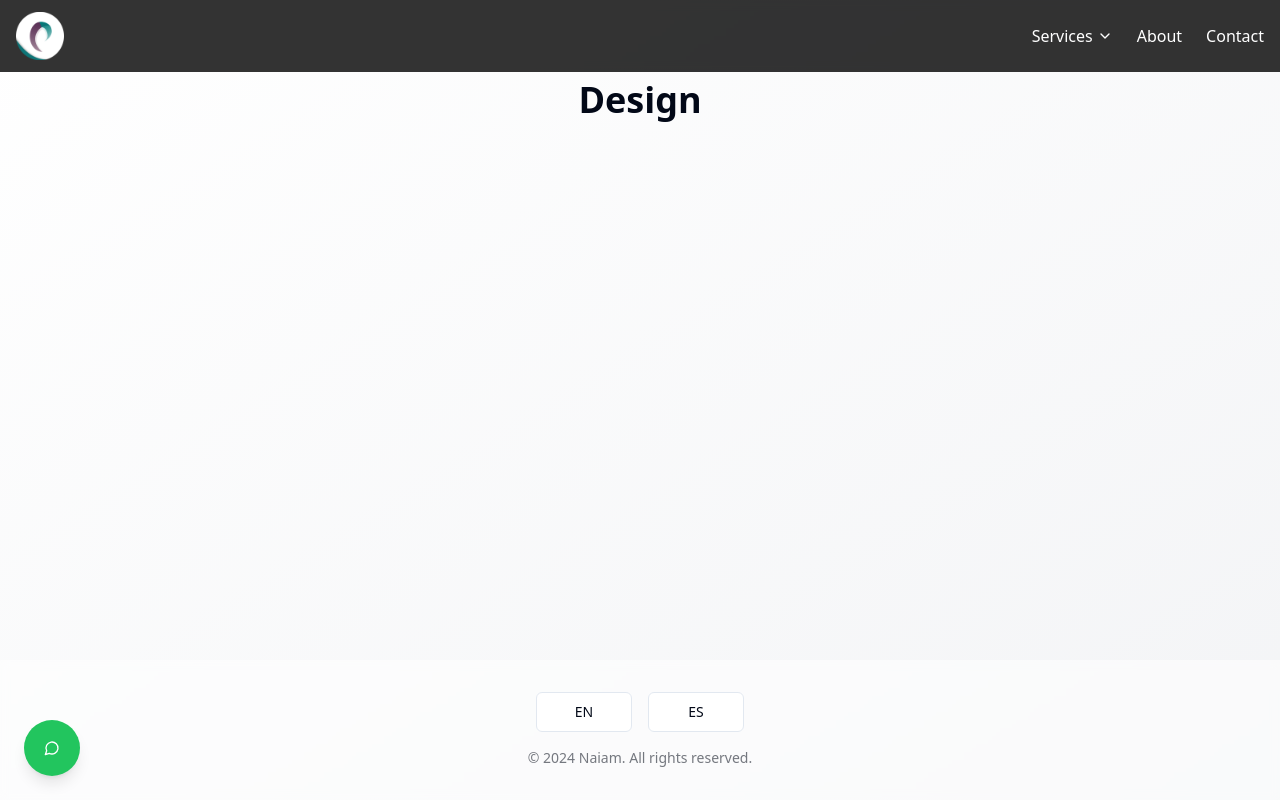
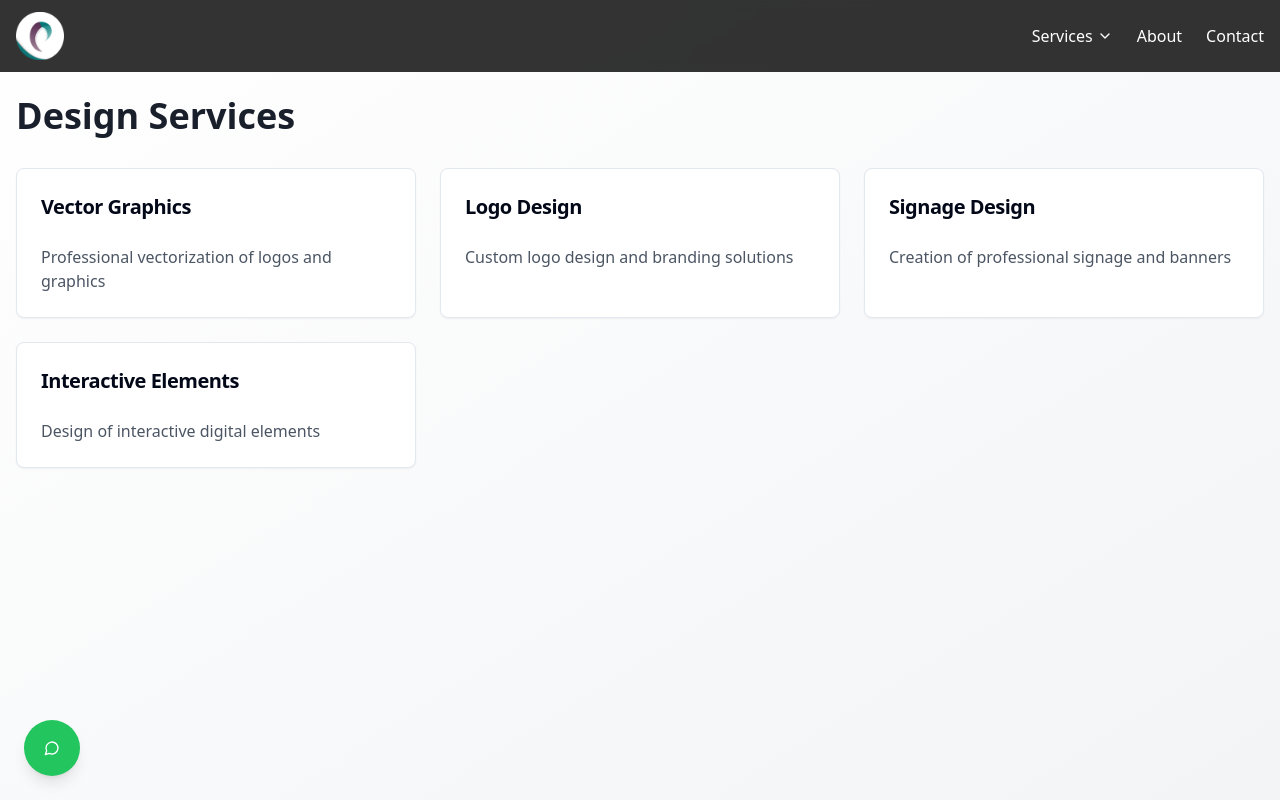
Before and after one commit to NaiamStudio/naiam, a React (Vite) app: page /en/design in a window 1280 px wide. Built offline with nearby package versions, Linux system fonts and the light colour scheme.

Commit message:
Reverted to edit 48cc6de9-79a6-47dc-9a5c-d2797ed617a2: "Fix dropdown and scrollable updates
Restore the "Services" dropdown in the navigation and ensure it only displays the category of services. Additionally, indicate that the "Latest Updates" section is scrollable.
[skip gpt_engineer]"

```diff
--- a/src/components/Footer.tsx
+++ /dev/null
@@ -1,42 +0,0 @@
-import { useNavigate } from "react-router-dom";
-import { Button } from "./ui/button";
-
-export const Footer = ({ lang = "en" }: { lang?: string }) => {
-  const navigate = useNavigate();
-
-  return (
-    <footer className="py-8 bg-white/50 backdrop-blur-sm">
-      <div className="container mx-auto px-4">
-        <div className="flex flex-col items-center gap-4">
-          <div className="flex gap-4">
-            <Button
-              onClick={() => {
-                const currentPath = window.location.pathname;
-                const newPath = currentPath.replace(/\/(en|es)/, '/en');
-                navigate(newPath);
-              }}
-              variant="outline"
-              className="w-24 hover:bg-naiam-teal hover:text-white transition-colors"
-            >
-              EN
-            </Button>
-            <Button
-              onClick={() => {
-                const currentPath = window.location.pathname;
-                const newPath = currentPath.replace(/\/(en|es)/, '/es');
-                navigate(newPath);
-              }}
-              variant="outline"
-              className="w-24 hover:bg-naiam-teal hover:text-white transition-colors"
-            >
-              ES
-            </Button>
-          </div>
-          <p className="text-sm text-naiam-gray/60">
-            © 2024 Naiam. {lang === "es" ? "Todos los derechos reservados." : "All rights reserved."}
-          </p>
-        </div>
-      </div>
-    </footer>
-  );
-};
--- a/src/pages/Index.tsx
+++ b/src/pages/Index.tsx
@@ -8,7 +8,6 @@ import {
 } from "@/components/ui/carousel";
 import { Card, CardContent, CardDescription, CardHeader, CardTitle } from "@/components/ui/card";
 import { ChevronLeft, ChevronRight } from "lucide-react";
-import { Footer } from "@/components/Footer";
 
 const Index = ({ lang = "en" }: { lang?: string }) => {
   const navigate = useNavigate();
@@ -108,7 +107,32 @@ const Index = ({ lang = "en" }: { lang?: string }) => {
           </div>
         </section>
       </main>
-      <Footer lang={lang} />
+
+      <footer className="py-8 bg-white/50 backdrop-blur-sm">
+        <div className="container mx-auto px-4">
+          <div className="flex flex-col items-center gap-4">
+            <div className="flex gap-4">
+              <Button
+                onClick={() => navigate("/en")}
+                variant="outline"
+                className="w-24 hover:bg-naiam-teal hover:text-white transition-colors"
+              >
+                EN
+              </Button>
+              <Button
+                onClick={() => navigate("/es")}
+                variant="outline"
+                className="w-24 hover:bg-naiam-teal hover:text-white transition-colors"
+              >
+                ES
+              </Button>
+            </div>
+            <p className="text-sm text-naiam-gray/60">
+              © 2024 Naiam. {lang === "es" ? "Todos los derechos reservados." : "All rights reserved."}
+            </p>
+          </div>
+        </div>
+      </footer>
     </div>
   );
 };
--- a/src/pages/ServicePage.tsx
+++ b/src/pages/ServicePage.tsx
@@ -1,17 +1,241 @@
 import { Navbar } from "@/components/Navbar";
-import { Footer } from "@/components/Footer";
+import { Card, CardContent, CardHeader, CardTitle } from "@/components/ui/card";
 
-export const ServicePage = ({ service, lang }: { service: string; lang: string }) => {
+interface ServiceData {
+  title: string;
+  subServices: {
+    title: string;
+    description: string;
+    path: string;
+  }[];
+}
+
+const serviceData = {
+  en: {
+    design: {
+      title: "Design Services",
+      subServices: [
+        {
+          title: "Vector Graphics",
+          description: "Professional vectorization of logos and graphics",
+          path: "vector",
+        },
+        {
+          title: "Logo Design",
+          description: "Custom logo design and branding solutions",
+          path: "logo",
+        },
+        {
+          title: "Signage Design",
+          description: "Creation of professional signage and banners",
+          path: "signage",
+        },
+        {
+          title: "Interactive Elements",
+          description: "Design of interactive digital elements",
+          path: "interactive",
+        },
+      ],
+    },
+    development: {
+      title: "Development Services",
+      subServices: [
+        {
+          title: "Web Design",
+          description: "Custom website design and development",
+          path: "web-design",
+        },
+        {
+          title: "Website Maintenance",
+          description: "Ongoing website maintenance and updates",
+          path: "maintenance",
+        },
+        {
+          title: "CMS Integration",
+          description: "Content Management System implementation",
+          path: "cms",
+        },
+        {
+          title: "SEO Strategies",
+          description: "Search Engine Optimization services",
+          path: "seo",
+        },
+        {
+          title: "Analytics Integration",
+          description: "Google Analytics setup and monitoring",
+          path: "analytics",
+        },
+      ],
+    },
+    marketing: {
+      title: "Marketing Services",
+      subServices: [
+        {
+          title: "Content Creation",
+          description: "Social media content creation and management",
+          path: "content",
+        },
+        {
+          title: "Metrics Analysis",
+          description: "Social media metrics and performance analysis",
+          path: "metrics",
+        },
+        {
+          title: "Follower Analysis",
+          description: "Audience profile and engagement analysis",
+          path: "followers",
+        },
+      ],
+    },
+    legal: {
+      title: "Legal Services",
+      subServices: [
+        {
+          title: "Custom Regulations Reports",
+          description: "Personalized regulatory compliance reports",
+          path: "regulations",
+        },
+        {
+          title: "Trademark Registration",
+          description: "Trademark registration consulting services",
+          path: "trademark",
+        },
+        {
+          title: "Business Entity Consulting",
+          description: "Commercial business structure consulting",
+          path: "business",
+        },
+      ],
+    },
+  },
+  es: {
+    design: {
+      title: "Servicios de Diseño",
+      subServices: [
+        {
+          title: "Vectorizaciones",
+          description: "Vectorización profesional de logos y gráficos",
+          path: "vector",
+        },
+        {
+          title: "Diseño de Logotipo",
+          description: "Diseño personalizado de logos y marca",
+          path: "logo",
+        },
+        {
+          title: "Elaboración de Cartelería",
+          description: "Creación de carteles y banners profesionales",
+          path: "signage",
+        },
+        {
+          title: "Elementos Interactivos",
+          description: "Diseño de elementos digitales interactivos",
+          path: "interactive",
+        },
+      ],
+    },
+    development: {
+      title: "Servicios de Desarrollo",
+      subServices: [
+        {
+          title: "Diseño Web",
+          description: "Diseño y desarrollo de sitios web personalizados",
+          path: "web-design",
+        },
+        {
+          title: "Mantenimiento",
+          description: "Mantenimiento y actualizaciones continuas",
+          path: "maintenance",
+        },
+        {
+          title: "Integración CMS",
+          description: "Implementación de sistemas de gestión de contenido",
+          path: "cms",
+        },
+        {
+          title: "Estrategias SEO",
+          description: "Servicios de optimización para motores de búsqueda",
+          path: "seo",
+        },
+        {
+          title: "Integración Analytics",
+          description: "Configuración y monitoreo de Google Analytics",
+          path: "analytics",
+        },
+      ],
+    },
+    marketing: {
+      title: "Servicios de Marketing",
+      subServices: [
+        {
+          title: "Creación de Contenido",
+          description: "Creación y gestión de contenido para redes sociales",
+          path: "content",
+        },
+        {
+          title: "Análisis de Métricas",
+          description: "Análisis de métricas y rendimiento en redes sociales",
+          path: "metrics",
+        },
+        {
+          title: "Análisis de Seguidores",
+          description: "Análisis de perfil de audiencia y engagement",
+          path: "followers",
+        },
+      ],
+    },
+    legal: {
+      title: "Servicios Legales",
+      subServices: [
+        {
+          title: "Informes de Normativas",
+          description: "Informes personalizados de cumplimiento normativo",
+          path: "regulations",
+        },
+        {
+          title: "Registro de Marca",
+          description: "Asesoría en registro de marcas",
+          path: "trademark",
+        },
+        {
+          title: "Asesoría en Sociedades",
+          description: "Consultoría en estructuras comerciales",
+          path: "business",
+        },
+      ],
+    },
+  },
+} as const;
+
+export const ServicePage = ({
+  service,
+  lang = "en"
+}: {
+  service: keyof typeof serviceData.en;
+  lang?: "en" | "es";
+}) => {
+  const serviceInfo = serviceData[lang][service];
+
   return (
-    <div className="min-h-screen flex flex-col bg-gradient-to-br from-white to-gray-100">
+    <div className="min-h-screen bg-gradient-to-br from-white to-gray-100">
       <Navbar lang={lang} />
-      <main className="flex-grow pt-20 container mx-auto px-4">
-        <h1 className="text-4xl font-bold text-center mb-8">
-          {service.charAt(0).toUpperCase() + service.slice(1)}
+      <main className="container mx-auto px-4 pt-24">
+        <h1 className="text-4xl font-bold text-naiam-gray mb-8">
+          {serviceInfo.title}
         </h1>
-        {/* Add your service-specific content here */}
+        <div className="grid grid-cols-1 md:grid-cols-2 lg:grid-cols-3 gap-6">
+          {serviceInfo.subServices.map((subService) => (
+            <Card key={subService.path} className="hover:shadow-lg transition-shadow">
+              <CardHeader>
+                <CardTitle className="text-xl">{subService.title}</CardTitle>
+              </CardHeader>
+              <CardContent>
+                <p className="text-gray-600">{subService.description}</p>
+              </CardContent>
+            </Card>
+          ))}
+        </div>
       </main>
-      <Footer lang={lang} />
     </div>
   );
 };
```
